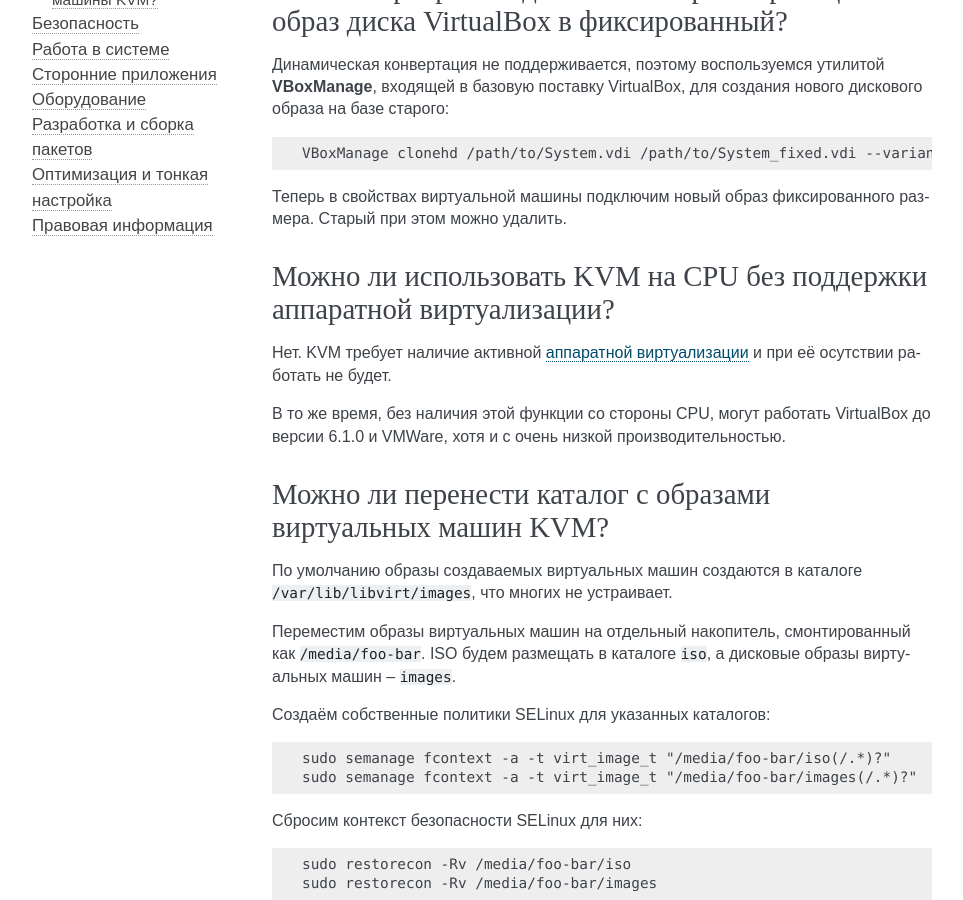
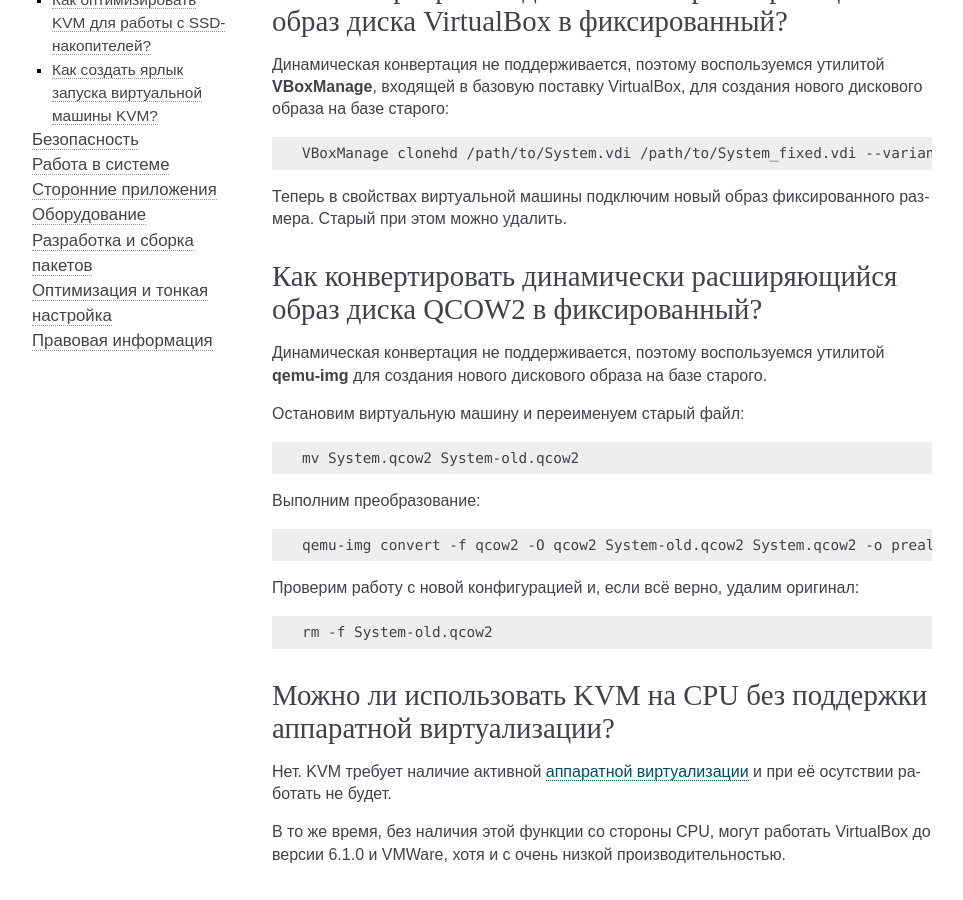
Before and after one commit to RussianFedora/FAQ, a Sphinx documentation site: the page built from source/virtualization.rst, in a window 1280 px wide and 900 px high, scrolled down 2439 px. Shown: the whole window, without its empty margins (148-1111 px from the left). Built offline with Sphinx 7.4.7, drawn with Linux system fonts in a browser that asks for light colours; comment, search, counter and statistics services are not loaded; some of the changed text lies outside the part shown.

Commit message:
Added a new question convert-qcow2-to-fixed.

```diff
--- a/source/virtualization.rst
+++ b/source/virtualization.rst
@@ -164,6 +164,32 @@
     VBoxManage clonehd /path/to/System.vdi /path/to/System_fixed.vdi --variant Fixed
 
 Теперь в свойствах виртуальной машины подключим новый образ фиксированного размера. Старый при этом можно удалить.
+
+.. index:: drive image, disk image, kvm, qemu, qcow2
+.. _convert-qcow2-to-fixed:
+
+Как конвертировать динамически расширяющийся образ диска QCOW2 в фиксированный?
+===================================================================================
+
+Динамическая конвертация не поддерживается, поэтому воспользуемся утилитой **qemu-img** для создания нового дискового образа на базе старого.
+
+Остановим виртуальную машину и переименуем старый файл:
+
+.. code-block:: text
+
+    mv System.qcow2 System-old.qcow2
+
+Выполним преобразование:
+
+.. code-block:: text
+
+    qemu-img convert -f qcow2 -O qcow2 System-old.qcow2 System.qcow2 -o preallocation=full
+
+Проверим работу с новой конфигурацией и, если всё верно, удалим оригинал:
+
+.. code-block:: text
+
+    rm -f System-old.qcow2
 
 .. index:: cpu, virtualization, acceleration
 .. _kvm-no-acceleration:
```
